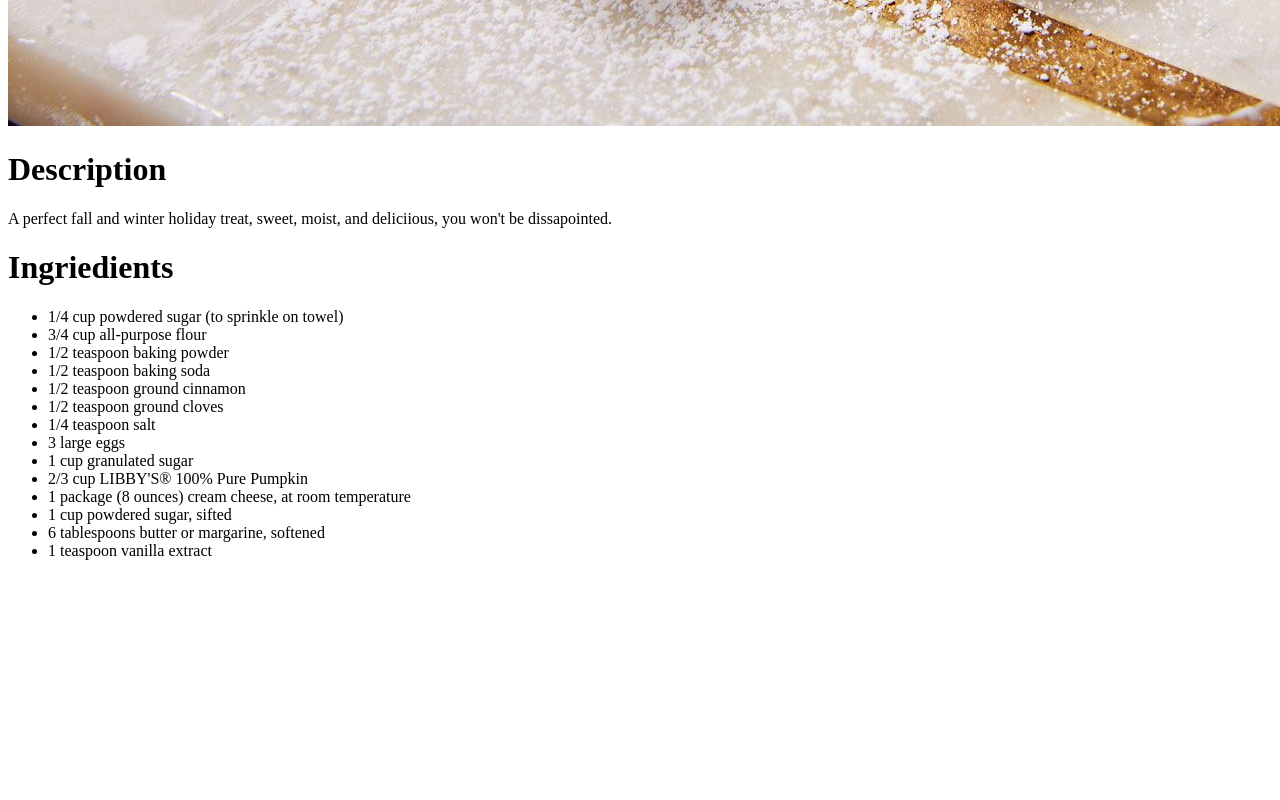
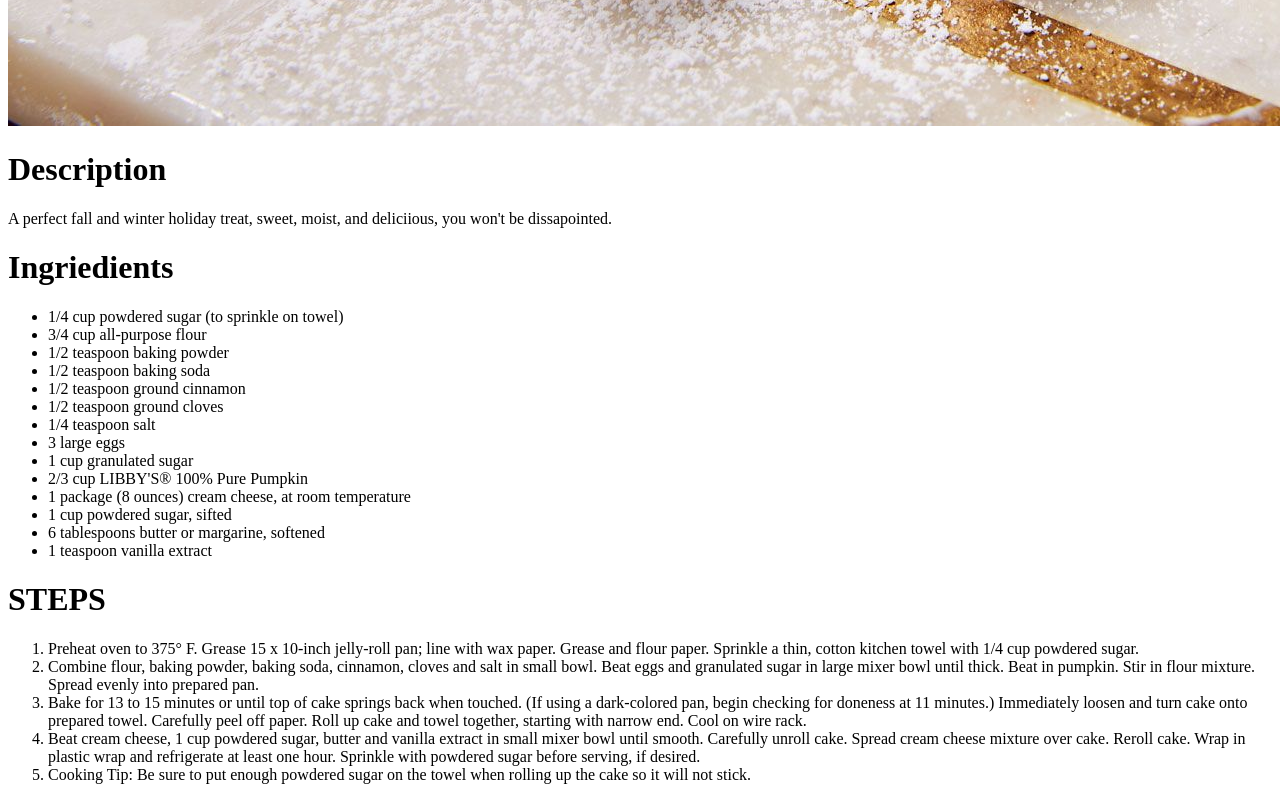
Before and after one commit to Tynthesky/odin-recipes, a plain HTML site: page recipes/PumpkinSpiceRoll.html in a window 1280 px wide. Shown: the part 1221-2021 px from the top of the page. Before the commit the page ends 1797 px from the top, so only its background shows below. Drawn offline with Linux system fonts and the light colour scheme.

Commit message:
Add an ordered list of steps for making dish

```diff
--- a/recipes/PumpkinSpiceRoll.html
+++ b/recipes/PumpkinSpiceRoll.html
@@ -28,5 +28,14 @@
                 <li>6 tablespoons butter or margarine, softened</li>
                 <li>1 teaspoon vanilla extract</li>
             </ul>
+
+        <h1><strong>STEPS</strong></h1>
+            <ol>
+                <li>Preheat oven to 375° F. Grease 15 x 10-inch jelly-roll pan; line with wax paper. Grease and flour paper. Sprinkle a thin, cotton kitchen towel with 1/4 cup powdered sugar.</li>
+                <li>Combine flour, baking powder, baking soda, cinnamon, cloves and salt in small bowl. Beat eggs and granulated sugar in large mixer bowl until thick. Beat in pumpkin. Stir in flour mixture. Spread evenly into prepared pan.</li>
+                <li>Bake for 13 to 15 minutes or until top of cake springs back when touched. (If using a dark-colored pan, begin checking for doneness at 11 minutes.) Immediately loosen and turn cake onto prepared towel. Carefully peel off paper. Roll up cake and towel together, starting with narrow end. Cool on wire rack.</li>
+                <li>Beat cream cheese, 1 cup powdered sugar, butter and vanilla extract in small mixer bowl until smooth. Carefully unroll cake. Spread cream cheese mixture over cake. Reroll cake. Wrap in plastic wrap and refrigerate at least one hour. Sprinkle with powdered sugar before serving, if desired.</li>
+                <li>Cooking Tip: Be sure to put enough powdered sugar on the towel when rolling up the cake so it will not stick.</li>
+            </ol>
     </body>
 </html>
```
